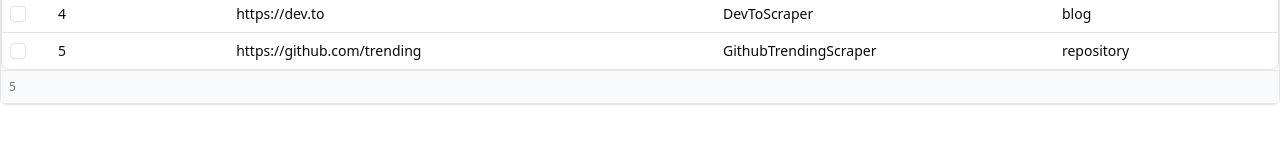
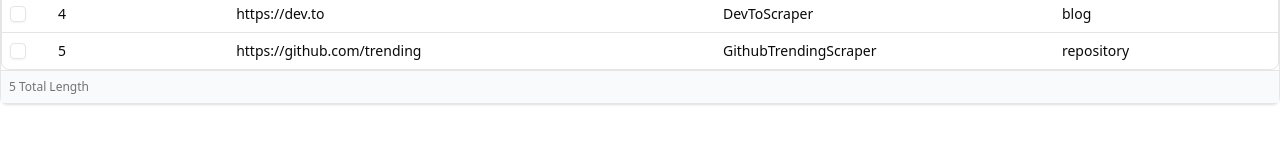
Before and after one commit to team-klent/Content-Acquisition-Crawler, a Next.js app: page / in a window 1280 px wide. Shown: the part 267-410 px from the top of the page. Built offline with nearby package versions, Linux system fonts and the light colour scheme.

Commit message:
fix error typescript

```diff
--- a/app/(main)/_components/columns.tsx
+++ b/app/(main)/_components/columns.tsx
@@ -19,7 +19,6 @@
       />
     ),
   },
-
   {
     accessorKey: 'id',
     header: ({ column }) => {
--- a/app/(main)/_components/table.tsx
+++ b/app/(main)/_components/table.tsx
@@ -36,52 +36,9 @@
           columns={contentAcquisitionColumns}
           setSelection={setSelection}
         />
-        {/* <div className='overflow-auto'>
-          <Table>
-            <TableHeader>
-              <TableRow className='bg-gray-50 hover:bg-gray-50'>
-                <TableHead className='w-[40px]'></TableHead>
-                <TableHead>Source</TableHead>
-                <TableHead>Script</TableHead>
-                <TableHead>Type</TableHead>
-                <TableHead>Last Updated</TableHead>
-              </TableRow>
-            </TableHeader>
-            <TableBody>
-              {data.map((scraper) => (
-                <TableRow
-                  key={scraper.id}
-                  className={`cursor-pointer ${
-                    selectedScraper === scraper.id ? 'bg-blue-50' : ''
-                  }`}
-                  onClick={() => selectScraper(scraper.id)}
-                >
-                  <TableCell className='w-[40px]'>
-                    {selectedScraper === scraper.id ? (
-                      <div className='flex h-4 w-4 items-center justify-center rounded-sm border border-blue-600 bg-blue-600 text-white'>
-                        <Check className='h-3 w-3' />
-                      </div>
-                    ) : (
-                      <div className='flex h-4 w-4 items-center justify-center rounded-sm border border-input'></div>
-                    )}
-                  </TableCell>
-                  <TableCell className='font-medium flex items-center gap-2'>
-                    {getIconForScraper(scraper.type)}
-                    {scraper.source}
-                  </TableCell>
-                  <TableCell>{scraper.script}</TableCell>
-                  <TableCell>{scraper.type}</TableCell>
-                  <TableCell>
-                    {new Date(scraper.updatedAt).toLocaleString()}
-                  </TableCell>
-                </TableRow>
-              ))}
-            </TableBody>
-          </Table>
-        </div> */}
 
         <div className='p-2 border-t bg-gray-50 text-xs text-muted-foreground'>
-          {data.length}
+          {data.length} Total Length
         </div>
       </div>
     </div>
--- a/components/shared/custom-table.tsx
+++ b/components/shared/custom-table.tsx
@@ -26,7 +26,7 @@
 interface CustomTableProps<TData> {
   data: TData[];
   columns: ColumnDef<TData, unknown>[];
-  setSelection?: (selection: TData) => void;
+  setSelection?: (selection: TData | null) => void;
 }
 
 export function CustomTable<TData>({
```
